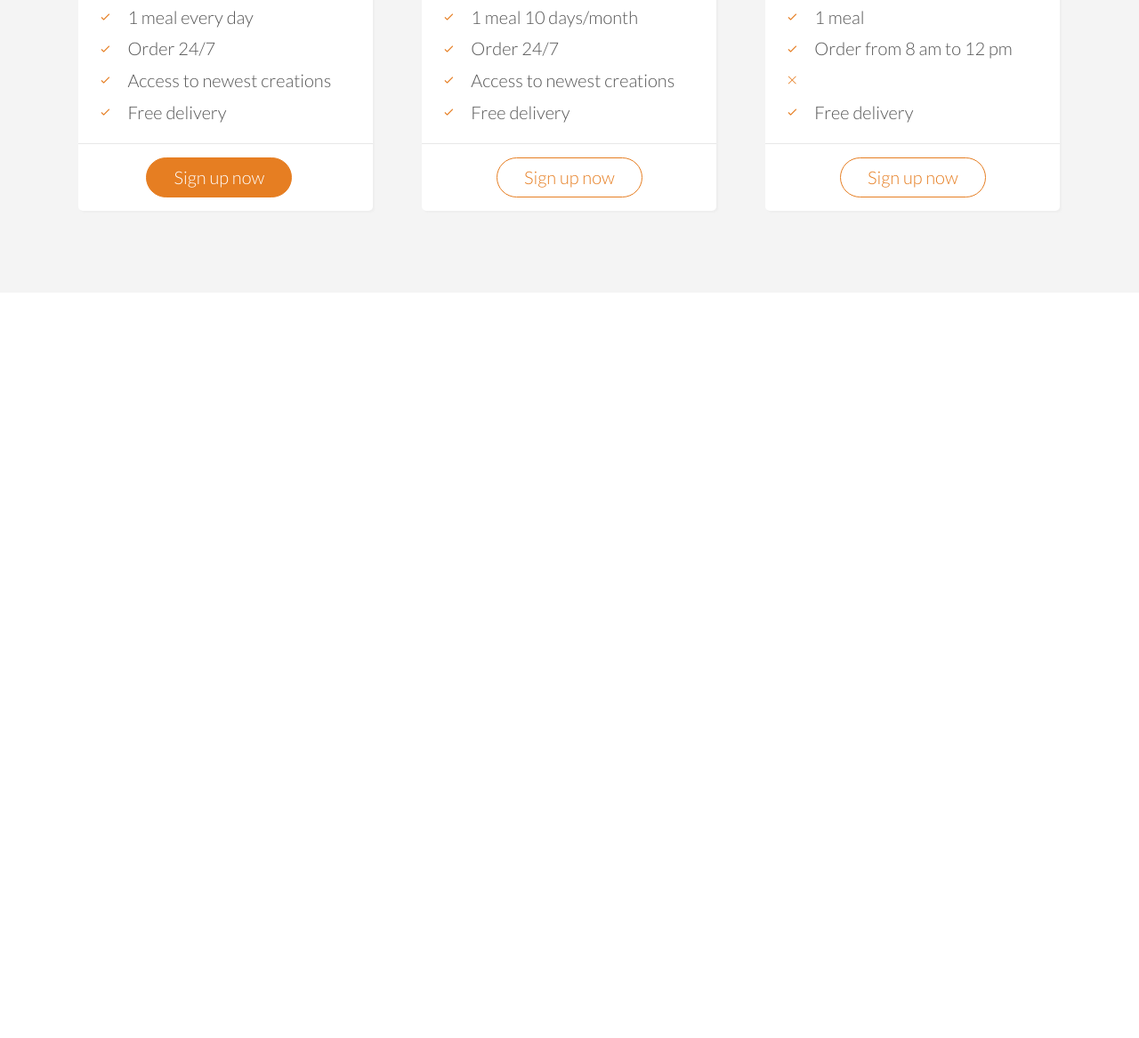
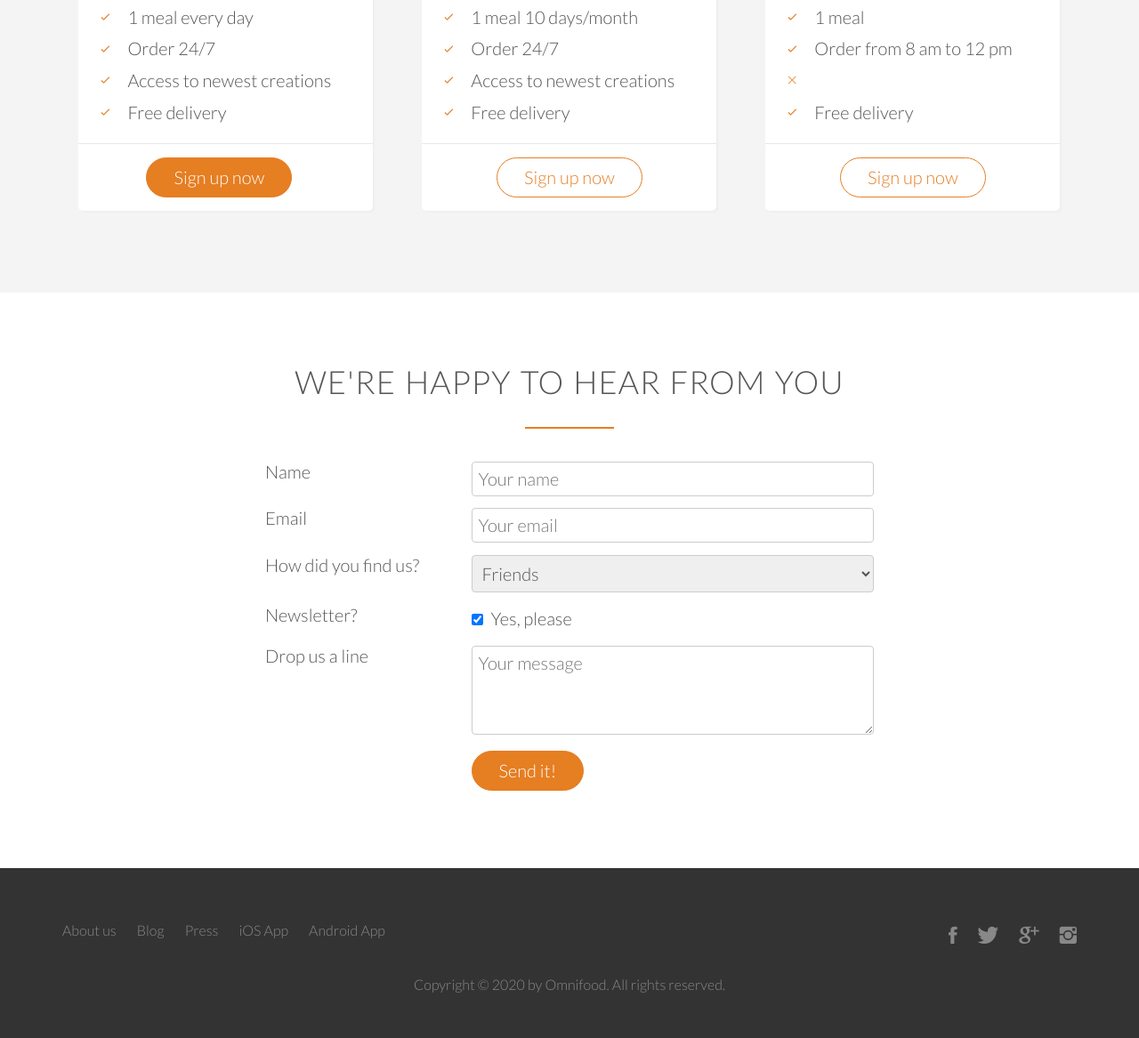
Before and after one commit to sabikdhungel/Killer-website, a plain HTML site: page index.html in a window 1280 px wide. Shown: the part 4326-5493 px from the top of the page at 89% size. Before the commit the page ends 4655 px from the top, so only its background shows below. Drawn offline with Linux system fonts and the light colour scheme; files whose address does not match are found by name.

Commit message:
Website completed

```diff
--- a/index.html
+++ b/index.html
@@ -407,5 +407,112 @@
         </div>
       </div>
     </section>
+    <section class="section-form">
+      <div class="row">
+        <h2>We're happy to hear from you</h2>
+      </div>
+      <div class="row">
+        <form action="#" class="contact-form" method="POST">
+          <div class="row">
+            <div class="col span-1-of-3">
+              <label for="name">Name</label>
+            </div>
+            <div class="col span-2-of-3">
+              <input
+                type="text"
+                name="name"
+                placeholder="Your name"
+                id="name"
+                required
+              />
+            </div>
+          </div>
+          <div class="row">
+            <div class="col span-1-of-3">
+              <label for="email">Email</label>
+            </div>
+            <div class="col span-2-of-3">
+              <input
+                type="email"
+                name="email"
+                placeholder="Your email"
+                id="email"
+                required
+              />
+            </div>
+          </div>
+          <div class="row">
+            <div class="col span-1-of-3">
+              <label for="find-us">How did you find us? </label>
+            </div>
+            <div class="col span-2-of-3">
+              <select name="find-us" id="find-us">
+                <option value="friends" selected>Friends</option>
+                <option value="search">Search engine</option>
+                <option value="ad">Advertisement</option>
+                <option value="other">Other</option>
+              </select>
+            </div>
+          </div>
+          <div class="row">
+            <div class="col span-1-of-3">
+              <label for="news">Newsletter?</label>
+            </div>
+            <div class="col span-2-of-3">
+              <input type="checkbox" name="news" id="news" checked /> Yes,
+              please
+            </div>
+          </div>
+          <div class="row">
+            <div class="col span-1-of-3">
+              <label>Drop us a line</label>
+            </div>
+            <div class="col span-2-of-3">
+              <textarea name="message" placeholder="Your message"></textarea>
+            </div>
+          </div>
+          <div class="row">
+            <div class="col span-1-of-3">
+              <label>&nbsp;</label>
+            </div>
+            <div class="col span-2-of-3">
+              <input type="submit" value="Send it!" />
+            </div>
+          </div>
+        </form>
+      </div>
+    </section>
+    <footer>
+      <div class="row">
+        <div class="col span-1-of-2">
+          <ul class="footer-nav">
+            <li><a href="#">About us</a></li>
+            <li><a href="#">Blog</a></li>
+            <li><a href="#">Press</a></li>
+            <li><a href="#">iOS App</a></li>
+            <li><a href="#">Android App</a></li>
+          </ul>
+        </div>
+        <div class="col span-1-of-2">
+          <ul class="social-links">
+            <li>
+              <a href="#"><i class="ion-social-facebook"></i></a>
+            </li>
+            <li>
+              <a href="#"><i class="ion-social-twitter"></i></a>
+            </li>
+            <li>
+              <a href="#"><i class="ion-social-googleplus"></i></a>
+            </li>
+            <li>
+              <a href="#"><i class="ion-social-instagram"></i></a>
+            </li>
+          </ul>
+        </div>
+      </div>
+      <div class="row">
+        <p>Copyright &copy; 2020 by Omnifood. All rights reserved.</p>
+      </div>
+    </footer>
   </body>
 </html>
--- a/resources/css/style.css
+++ b/resources/css/style.css
@@ -144,7 +144,8 @@ a:active {
 /* ------- BUTTONS ------- */
 
 .btn:link,
-.btn:visited {
+.btn:visited,
+input[type="submit"] {
   display: inline-block;
   padding: 10px 30px;
   font-weight: 300;
@@ -154,7 +155,8 @@ a:active {
 }
 
 .btn-full:link,
-.btn-full:visited {
+.btn-full:visited,
+input[type="submit"] {
   background-color: #e67e22;
   border: 1px solid #e67e22;
   color: #fff;
@@ -168,17 +170,21 @@ a:active {
 }
 
 .btn:hover,
-.btn:active {
+.btn:active,
+input[type="submit"]:hover,
+input[type="submit"]:active {
   background-color: #cf6d17;
 }
 
 .btn-full:hover,
-.btn-full:active {
+.btn-full:active,
+input[type="submit"]:hover,
+input[type="submit"]:active {
   border: 1px solid #cf6d17;
 }
 
 .btn-ghost:hover,
-.btn-full:active {
+.btn-ghost:active {
   border: 1px solid #cf6d17;
   color: #fff;
 }
@@ -451,3 +457,127 @@ cite img {
 .plan-box ul li {
   padding: 5px 0;
 }
+
+/* ------------------------------- */
+/* FORM */
+/* ------------------------------- */
+
+.contact-form {
+  width: 60%;
+  margin: 0 auto;
+}
+
+input,
+select,
+textarea {
+  font-weight: 300;
+}
+
+input[type="text"],
+input[type="email"],
+select,
+textarea {
+  width: 100%;
+  padding: 7px;
+  border-radius: 4px;
+  border: 1px solid #ccc;
+}
+
+select {
+  color: inherit;
+}
+
+textarea {
+  height: 100px;
+}
+
+input[type="checkbox"] {
+  margin: 10px 5px 10px 0;
+}
+
+input[type="submit"] {
+  cursor: pointer;
+}
+
+*:focus {
+  outline: none;
+}
+
+/* ------------------------------- */
+/* FOOTER */
+/* ------------------------------- */
+
+footer {
+  background-color: #333;
+  padding: 50px;
+  font-size: 80%;
+}
+
+.footer-nav {
+  list-style: none;
+  float: left;
+}
+
+.social-links {
+  list-style: none;
+  float: right;
+}
+
+.footer-nav li,
+.social-links li {
+  display: inline-block;
+  margin-right: 20px;
+}
+
+.social-links li:last-child {
+  margin-right: 0;
+}
+
+.footer-nav li a:link,
+.footer-nav li a:visited,
+.social-links li a:link,
+.social-links li a:visited {
+  text-decoration: none;
+  border: none;
+  color: #888;
+  transition: color 0.2s;
+}
+
+.social-links li a:link,
+.social-links li a:visited {
+  font-size: 160%;
+}
+
+.ion-social-facebook,
+.ion-social-twitter,
+.ion-social-googleplus,
+.ion-social-instagram {
+  transition: color 0.2s;
+}
+
+.ion-social-facebook:hover {
+  color: #3b5998;
+}
+
+.ion-social-twitter:hover {
+  color: #00aced;
+}
+
+.ion-social-googleplus:hover {
+  color: #dd4b39;
+}
+
+.ion-social-instagram:hover {
+  color: #517fa4;
+}
+
+.footer-nav li a:hover,
+.footer-nav li a:active {
+  color: #ddd;
+}
+
+footer p {
+  color: #888;
+  text-align: center;
+  margin-top: 20px;
+}
```
Also changed, not shown: vendors/css/123.jpg (deleted).
